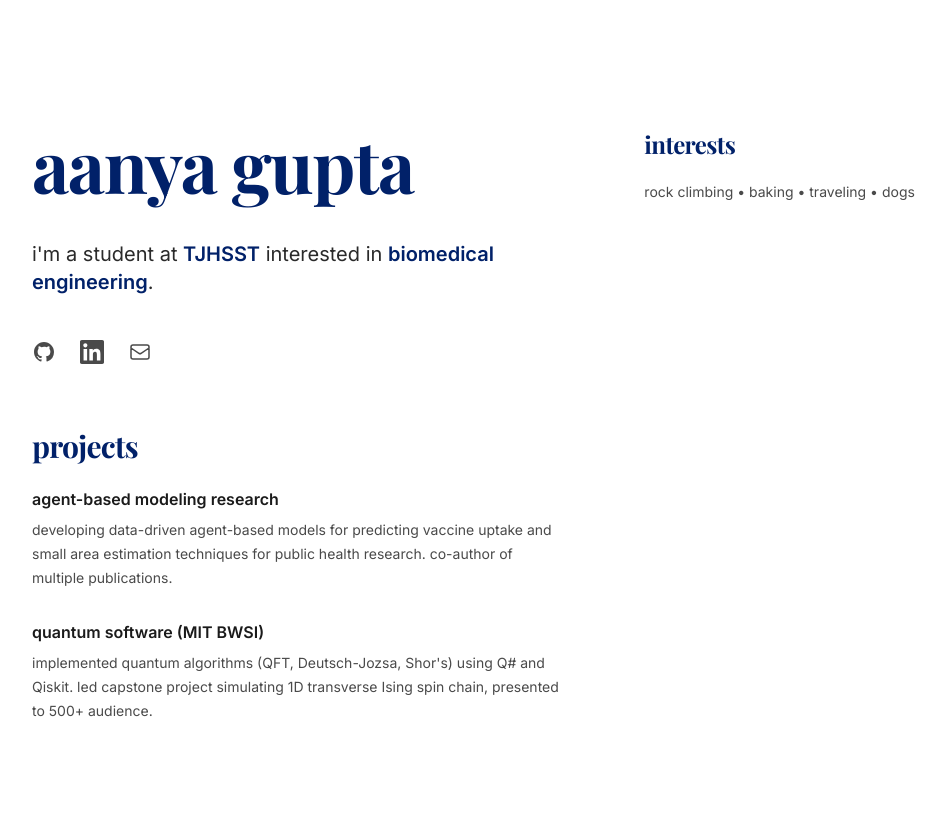
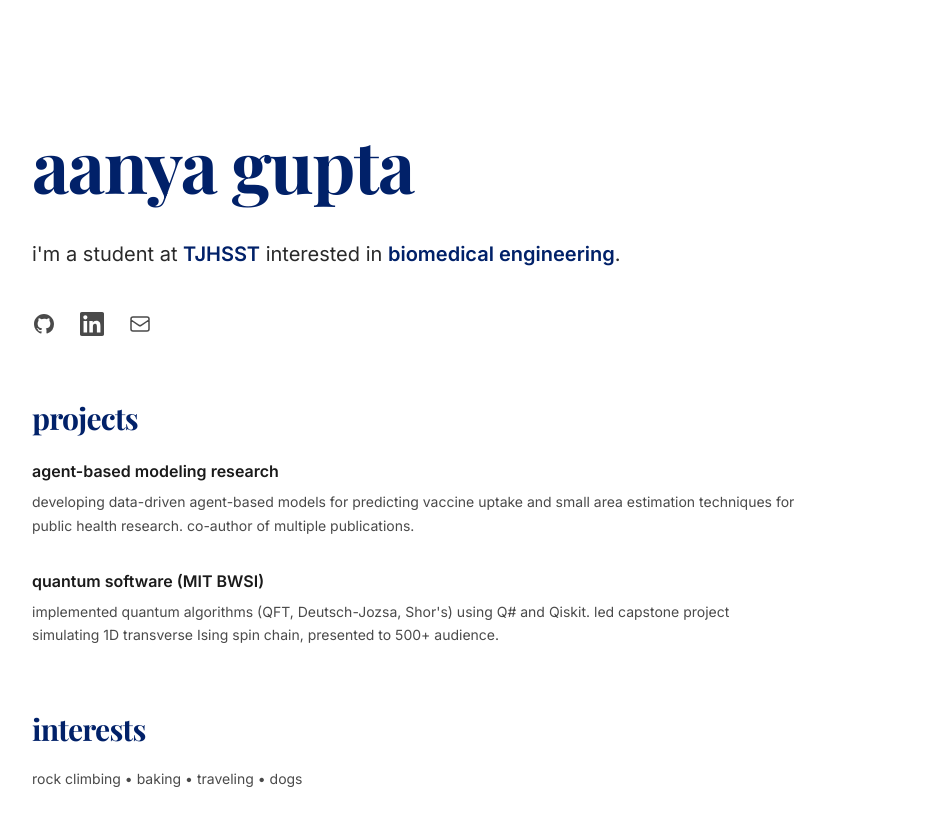
Before and after one commit to AanyaAGupta/aagupta.com, a Next.js app: page / in a window 1280 px wide. Shown: the top 826 px of the page, without its empty margins (80-1026 px from the left). Built offline with nearby package versions, Linux system fonts and the light colour scheme; a web font is replaced by a local one.

Commit message:
Update page.tsx

```diff
--- a/app/page.tsx
+++ b/app/page.tsx
@@ -17,7 +17,7 @@ export default function Home() {
   return (
     <main className="min-h-screen bg-white">
       <div className="max-w-6xl mx-auto px-6 sm:px-8 lg:px-12 py-20 sm:py-24 lg:py-32">
-        <div className="grid grid-cols-1 lg:grid-cols-[1.2fr_1fr] gap-16 lg:gap-20 items-start">
+        <div className="max-w-3xl">
           {/* Left Column - Text Content */}
           <div className="space-y-16">
             {/* Name & Bio */}
@@ -123,13 +123,10 @@ export default function Home() {
                 </div>
               </div>
             </div>
-          </div>
 
-          {/* Right Column */}
-          <div className="lg:sticky lg:top-12 space-y-12">
-            {/* Interests */}
+            {/* Interests Section */}
             <div className="space-y-5">
-              <h2 className="text-xl sm:text-2xl font-serif font-bold text-duke-blue tracking-tight">interests</h2>
+              <h2 className="text-2xl sm:text-3xl font-serif font-bold text-duke-blue tracking-tight">interests</h2>
               <div className="text-sm text-[#4a4a4a] leading-[1.7] font-sans">
                 <p>rock climbing • baking • traveling • dogs</p>
               </div>
```
